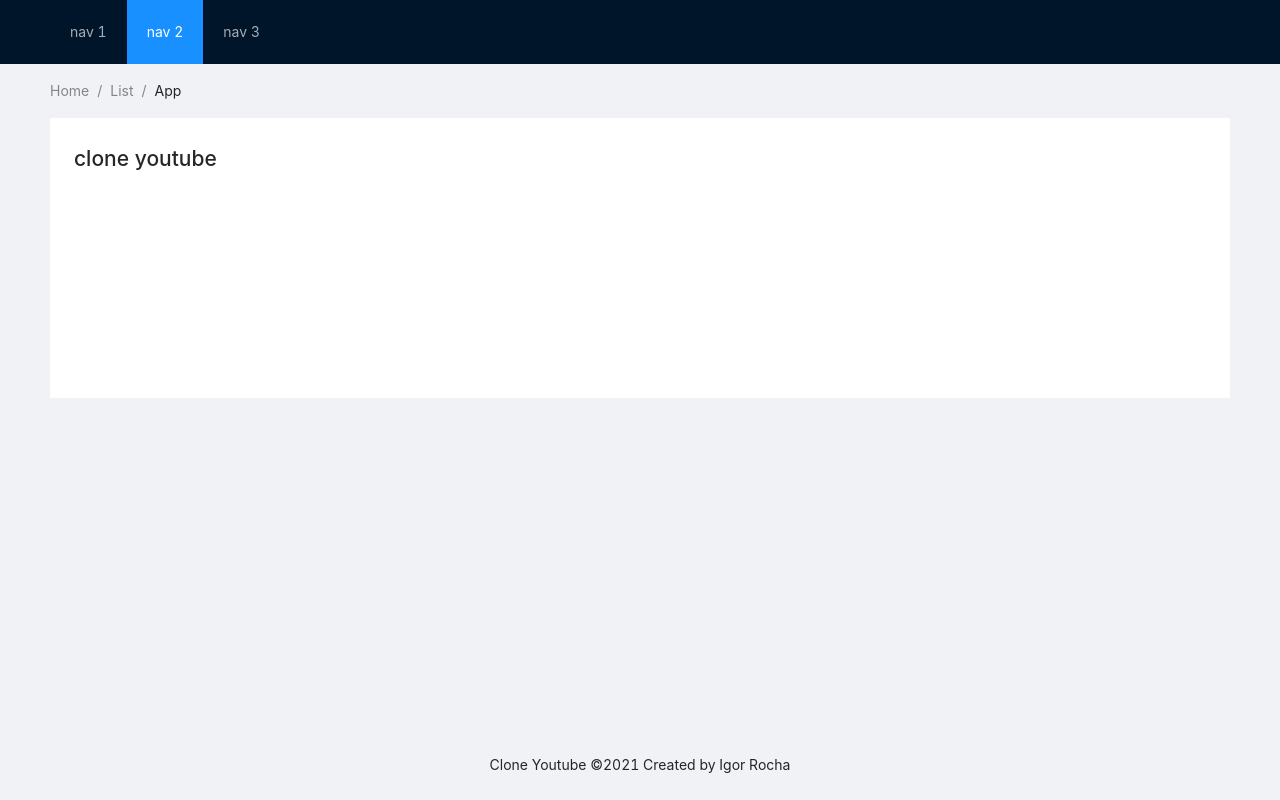
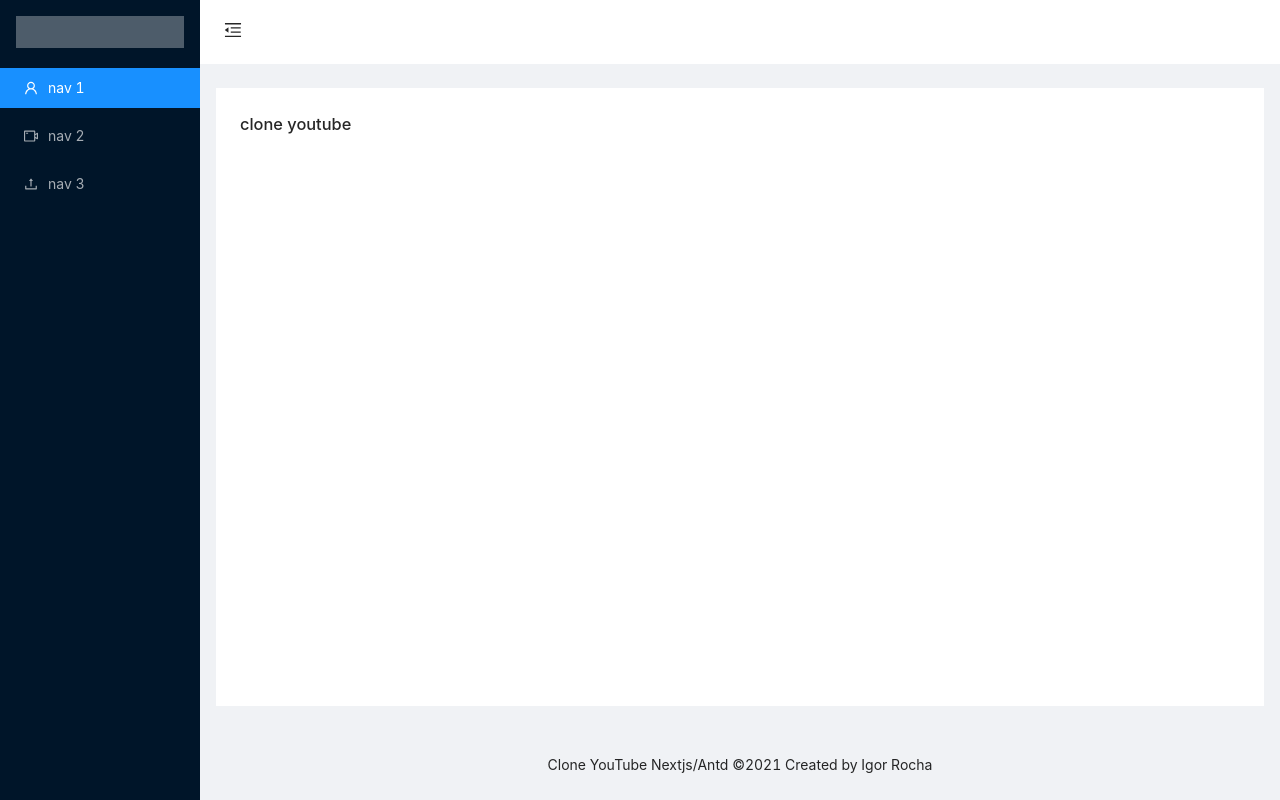
Before and after one commit to igortice/nextjs-antd-clone-youtube, a Next.js app: page / in a window 1280 px wide. Built offline with nearby package versions, Linux system fonts and the light colour scheme.

Commit message:
init better layout

```diff
--- a/package.json
+++ b/package.json
@@ -8,6 +8,7 @@
     "start": "next start"
   },
   "dependencies": {
+    "@ant-design/icons": "^4.5.0",
     "antd": "^4.12.3",
     "babel-plugin-import": "^1.13.3",
     "next": "10.0.6",
@@ -19,6 +20,7 @@
     "eslint": "^7.19.0",
     "eslint-config-airbnb": "^18.2.1",
     "eslint-config-prettier": "^7.2.0",
+    "eslint-plugin-css-modules": "^2.11.0",
     "eslint-plugin-import": "^2.22.1",
     "eslint-plugin-jsx-a11y": "^6.4.1",
     "eslint-plugin-prettier": "^3.3.1",
--- a/src/components/Layout/index.js
+++ b/src/components/Layout/index.js
@@ -1,12 +1,22 @@
 import './style.less';
 
-import { Breadcrumb, Layout, Menu } from 'antd';
+import { Layout, Menu } from 'antd';
+import {
+  MenuFoldOutlined,
+  MenuUnfoldOutlined,
+  UploadOutlined,
+  UserOutlined,
+  VideoCameraOutlined,
+} from '@ant-design/icons';
 
 import Head from 'next/head';
+import { useState } from 'react';
 
-const { Header, Content, Footer } = Layout;
+const { Header, Sider, Content, Footer } = Layout;
 
-const index = ({ children, title = process.env.NEXT_PUBLIC_NAME_APP }) => (
+const index = ({ children, title = process.env.NEXT_PUBLIC_NAME_APP }) => {
+  const [collapsed, setCollapsed] = useState(true);
+  return (
     <>
       <Head>
         <title>{title}</title>
@@ -16,29 +26,58 @@ const index = ({ children, title = process.env.NEXT_PUBLIC_NAME_APP }) => (
           content="minimum-scale=1, initial-scale=1, width=device-width"
         />
       </Head>
-
-    <Layout className="layout">
-      <Header>
+      <Layout style={{ height: '100vh' }}>
+        <Sider
+          onBreakpoint={(broken) => setCollapsed(broken)}
+          trigger={null}
+          collapsible
+          breakpoint="lg"
+          collapsed={collapsed}
+        >
           <div className="logo" />
-        <Menu theme="dark" mode="horizontal" defaultSelectedKeys={['2']}>
-          <Menu.Item key="1">nav 1</Menu.Item>
-          <Menu.Item key="2">nav 2</Menu.Item>
-          <Menu.Item key="3">nav 3</Menu.Item>
+          <Menu theme="dark" mode="inline" defaultSelectedKeys={['1']}>
+            <Menu.Item key="1" icon={<UserOutlined />}>
+              nav 1
+            </Menu.Item>
+            <Menu.Item key="2" icon={<VideoCameraOutlined />}>
+              nav 2
+            </Menu.Item>
+            <Menu.Item key="3" icon={<UploadOutlined />}>
+              nav 3
+            </Menu.Item>
           </Menu>
+        </Sider>
+        <Layout className="site-layout">
+          <Header className="site-layout-background" style={{ padding: 0 }}>
+            {collapsed ? (
+              <MenuUnfoldOutlined
+                className="trigger"
+                onClick={() => setCollapsed(!collapsed)}
+              />
+            ) : (
+              <MenuFoldOutlined
+                className="trigger"
+                onClick={() => setCollapsed(!collapsed)}
+              />
+            )}
           </Header>
-      <Content style={{ padding: '0 50px' }}>
-        <Breadcrumb style={{ margin: '16px 0' }}>
-          <Breadcrumb.Item>Home</Breadcrumb.Item>
-          <Breadcrumb.Item>List</Breadcrumb.Item>
-          <Breadcrumb.Item>App</Breadcrumb.Item>
-        </Breadcrumb>
-        <div className="site-layout-content">{children}</div>
+          <Content
+            className="site-layout-background"
+            style={{
+              margin: '24px 16px',
+              padding: 24,
+              minHeight: 280,
+            }}
+          >
+            {children}
           </Content>
           <Footer style={{ textAlign: 'center' }}>
-        Clone Youtube ©2021 Created by Igor Rocha
+            Clone YouTube Nextjs/Antd ©2021 Created by Igor Rocha
           </Footer>
+        </Layout>
       </Layout>
     </>
   );
+};
 
 export default index;
--- a/src/components/Layout/style.less
+++ b/src/components/Layout/style.less
@@ -1,8 +1,20 @@
-.layout {
-  height: 100vh;
+.trigger {
+  cursor: pointer;
+  font-size: 18px;
+  line-height: 64px;
+  padding: 0 24px;
+  transition: color 0.3s;
+  &:hover {
+    color: #1890ff;
+  }
 }
-.site-layout-content {
-  min-height: 280px;
-  padding: 24px;
-  background: #fff;
+.logo {
+  background: rgba(255, 255, 255, 0.3);
+  height: 32px;
+  margin: 16px;
 }
+.site-layout {
+  .site-layout-background {
+    background: #ffffff;
+  }
+}
```
Also changed, not shown: .eslintrc.json, 1 other file (tests, documents, lock files or other folders). Lines whose indentation alone changed are shown as unchanged.
